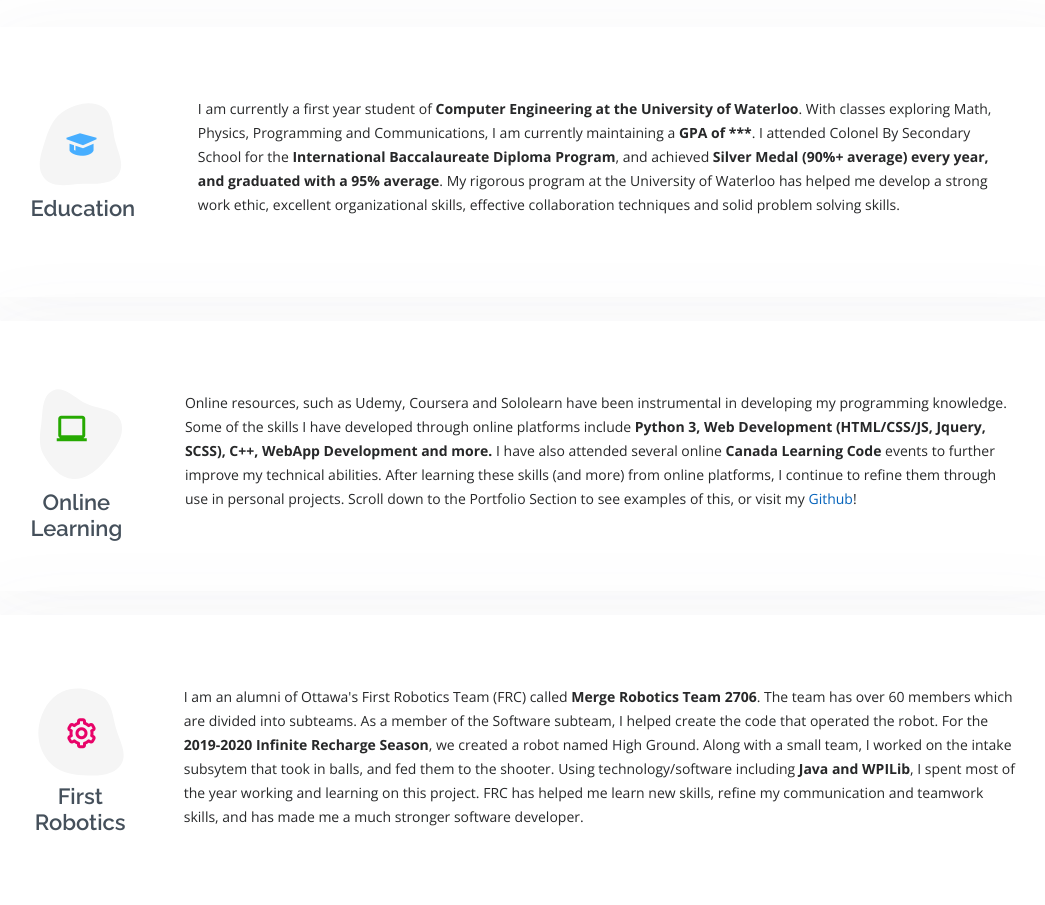
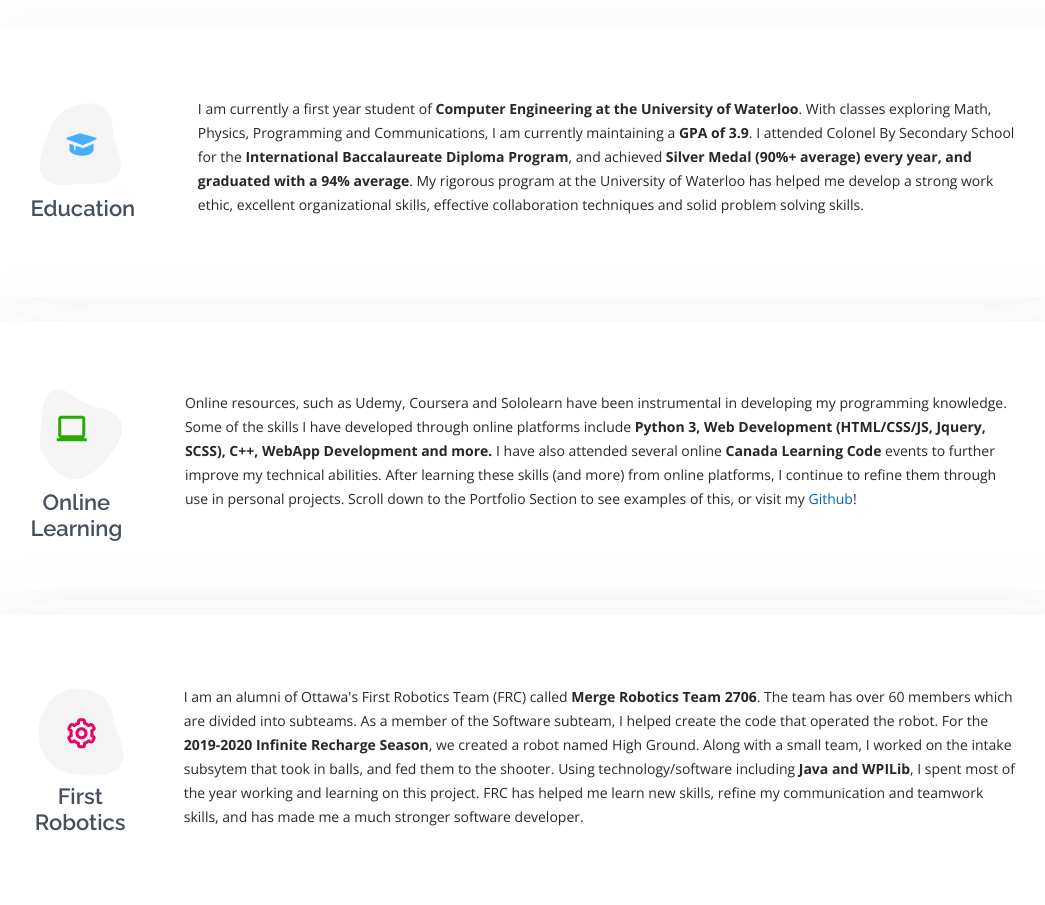
Before and after one commit to aadiamazing5/aadiamazing5.github.io, a plain HTML site: page index.html in a window 1280 px wide. Shown: the part 2323-3228 px from the top of the page, without its empty margins (154-1199 px from the left). Drawn offline with nearby package versions, Linux system fonts and the light colour scheme; files whose address does not match are found by name.

Commit message:
updated education tile

```diff
--- a/index.html
+++ b/index.html
@@ -458,7 +458,7 @@
                 </div>
               </div>
               <h4><a href="">Education</a></h4>
-              <p>I am currently a first year student of <strong>Computer Engineering at the University of Waterloo</strong>. With classes exploring Math, Physics, Programming and Communications, I am currently maintaining a <strong>GPA of ***</strong>. I attended Colonel By Secondary School for the <strong>International Baccalaureate Diploma Program</strong>, and achieved <strong>Silver Medal (90%+ average) every year, and graduated with a 95% average</strong>. My rigorous program at the University of Waterloo has helped me develop a strong work ethic, excellent organizational skills, effective collaboration techniques and solid problem solving skills.</p>
+              <p>I am currently a first year student of <strong>Computer Engineering at the University of Waterloo</strong>. With classes exploring Math, Physics, Programming and Communications, I am currently maintaining a <strong>GPA of 3.9</strong>. I attended Colonel By Secondary School for the <strong>International Baccalaureate Diploma Program</strong>, and achieved <strong>Silver Medal (90%+ average) every year, and graduated with a 94% average</strong>. My rigorous program at the University of Waterloo has helped me develop a strong work ethic, excellent organizational skills, effective collaboration techniques and solid problem solving skills.</p>
             </div>
           </div>
 
```
